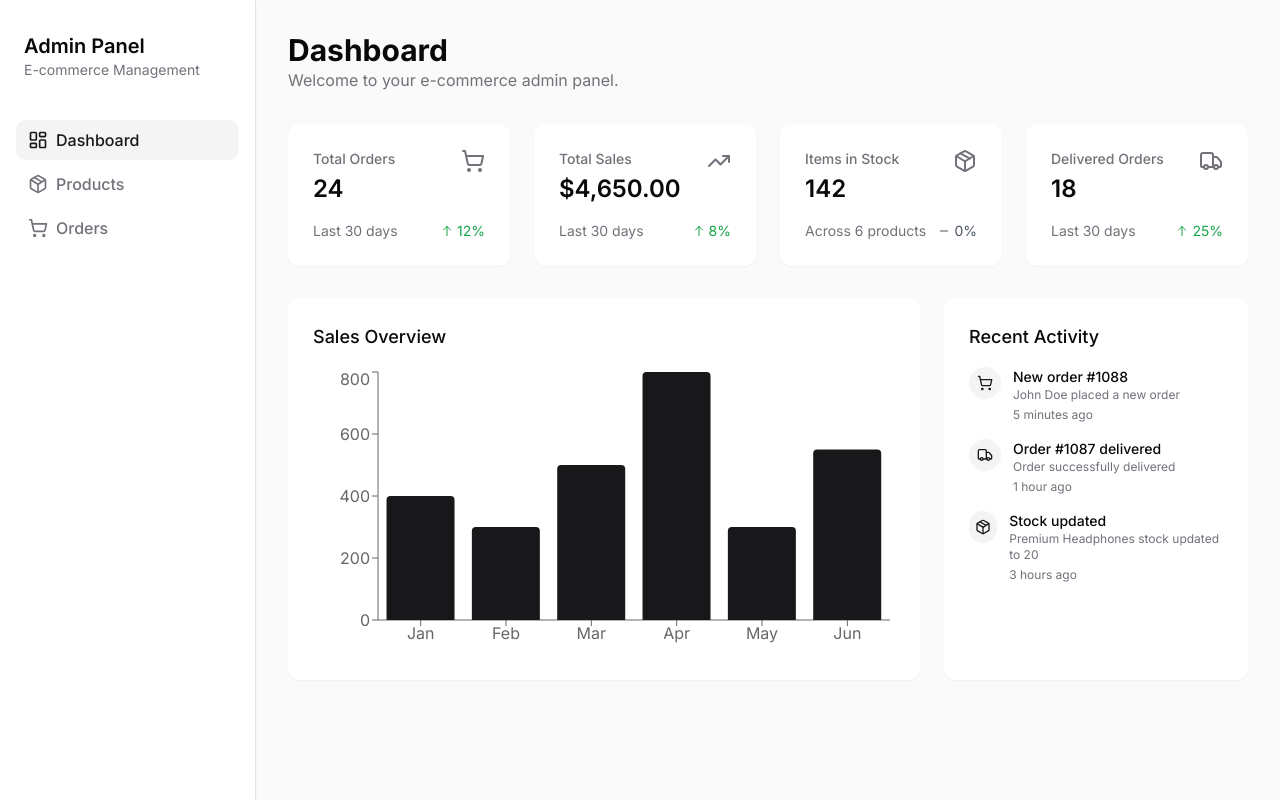
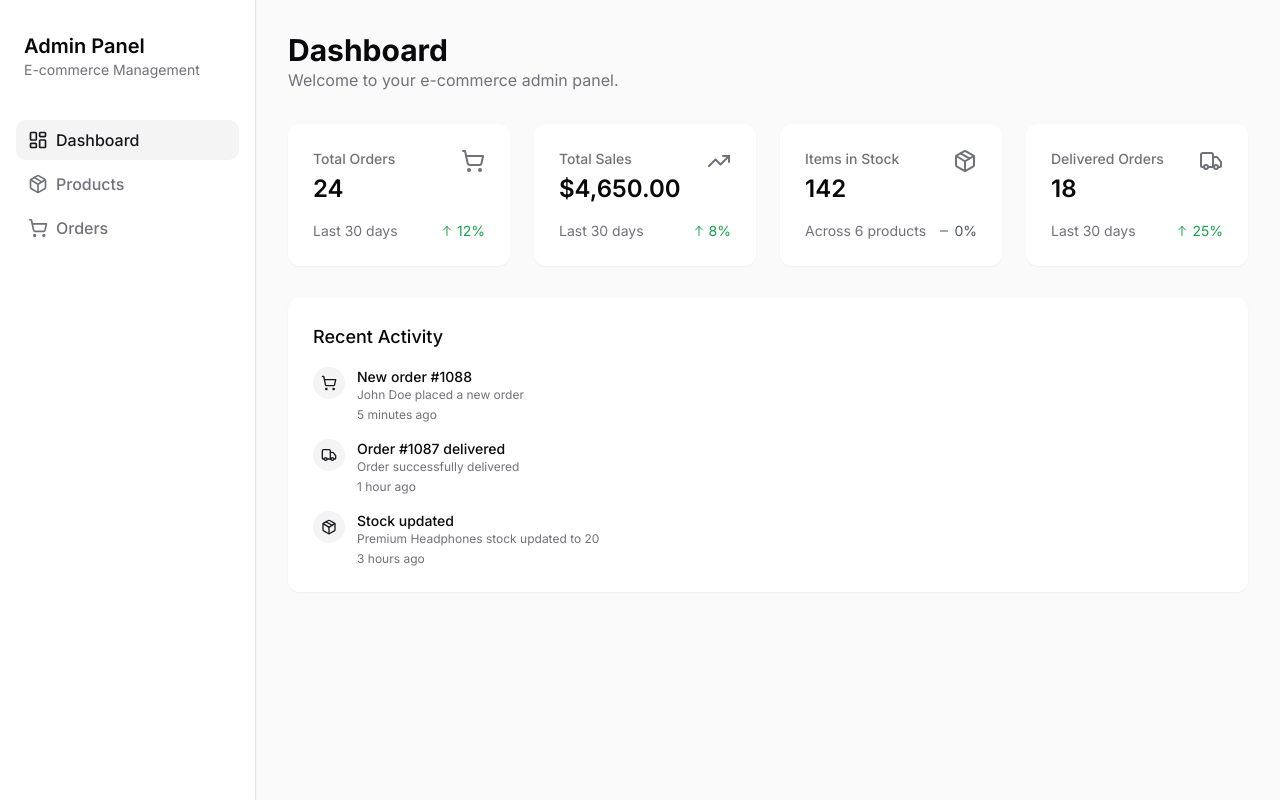
Before and after one commit to aravindsamy-git/tiny-cart-admin, a React (Vite) app: page / in a window 1280 px wide. Built offline with nearby package versions, Linux system fonts and the light colour scheme.

Commit message:
Remove graph component
Removes the graph component from the dashboard page.

```diff
--- a/src/pages/Index.tsx
+++ b/src/pages/Index.tsx
@@ -1,17 +1,7 @@
 
 import React from 'react';
-import { Bar, BarChart, ResponsiveContainer, XAxis, YAxis } from 'recharts';
 import { Package, ShoppingCart, TrendingUp, Truck, Users } from 'lucide-react';
 import StatsCard from '@/components/StatsCard';
-
-const data = [
-  { name: 'Jan', sales: 400 },
-  { name: 'Feb', sales: 300 },
-  { name: 'Mar', sales: 500 },
-  { name: 'Apr', sales: 800 },
-  { name: 'May', sales: 300 },
-  { name: 'Jun', sales: 550 },
-];
 
 const IndexPage = () => {
   return (
@@ -56,20 +46,7 @@ const IndexPage = () => {
         />
       </div>
 
-      <div className="grid grid-cols-1 lg:grid-cols-3 gap-6">
-        <div className="lg:col-span-2 glass-card rounded-xl p-6 animate-fadeIn" style={{ animationDelay: '100ms' }}>
-          <h2 className="text-lg font-medium mb-4">Sales Overview</h2>
-          <div className="h-72">
-            <ResponsiveContainer width="100%" height="100%">
-              <BarChart data={data}>
-                <XAxis dataKey="name" />
-                <YAxis />
-                <Bar dataKey="sales" fill="hsl(var(--primary))" radius={[4, 4, 0, 0]} />
-              </BarChart>
-            </ResponsiveContainer>
-          </div>
-        </div>
-
+      <div className="grid grid-cols-1 gap-6">
         <div className="glass-card rounded-xl p-6 animate-fadeIn" style={{ animationDelay: '200ms' }}>
           <h2 className="text-lg font-medium mb-4">Recent Activity</h2>
           <div className="space-y-4">
```
